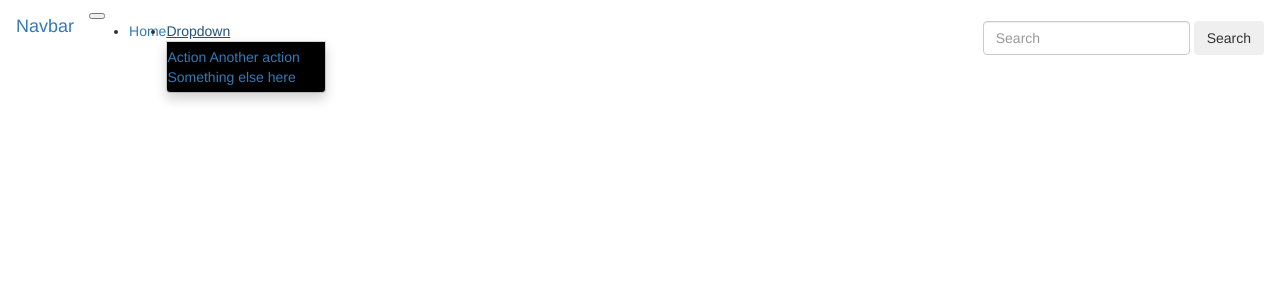
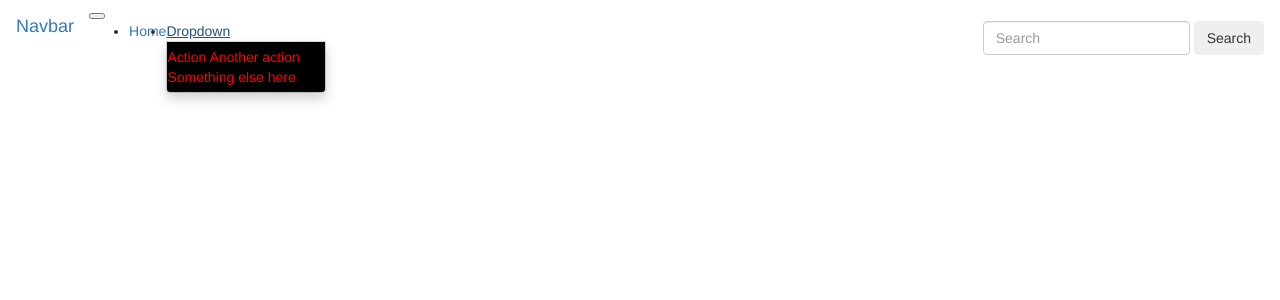
Before and after one commit to lorderonnie/Myproject, a Django app: template project/templates/start/navbar.html in a window 1280 px wide, after a click on "Dropdown". Shown: the top 300 px of the page. Run offline with Django 3.2, Linux system fonts and the light colour scheme; the template is opened without the code that fills it, so the values that code supplies are empty; some libraries are stand-ins or nearby versions; some web fonts are replaced.

Commit message:
styled my home page.

```diff
--- a/project/templates/start/navbar.html
+++ b/project/templates/start/navbar.html
@@ -28,11 +28,11 @@
         <a class="nav-link dropdown-toggle" href="#" id="navbarDropdown" role="button" data-toggle="dropdown" aria-haspopup="true" aria-expanded="false">
           Dropdown
         </a>
-        <div class="dropdown-menu" aria-labelledby="navbarDropdown" style="background-color:black;color:white;">
-          <a class="dropdown-item" href="#">Action</a>
-          <a class="dropdown-item" href="#">Another action</a>
+        <div class="dropdown-menu" aria-labelledby="navbarDropdown" style="background-color:black;">
+          <a class="dropdown-item" style="color:red;"href="#">Action</a>
+          <a class="dropdown-item" style="color:red;" href="#">Another action</a>
           <div class="dropdown-divider"></div>
-          <a class="dropdown-item" href="#">Something else here</a>
+          <a class="dropdown-item" style="color:red;"  href="#">Something else here</a>
         </div>
       </li>
 
```
Also changed, not shown: project/templates/start/home.html (+12 -8 lines).
